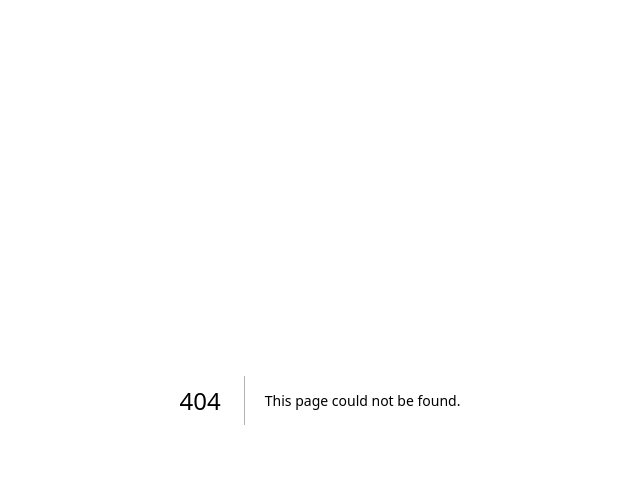
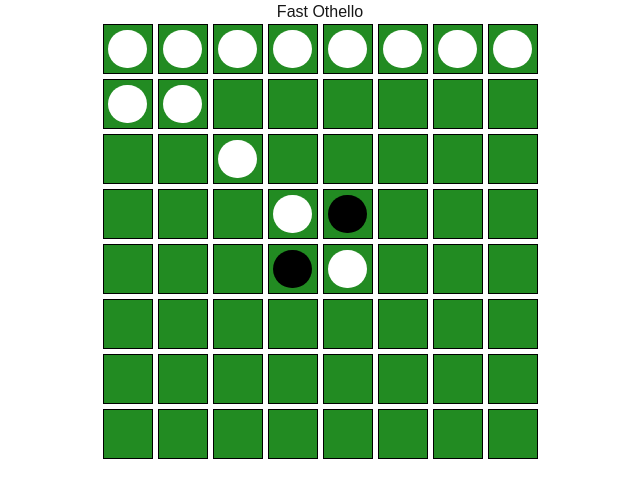
Before and after one commit to Jiromtrf/step4_app_frontend_deploy, a Next.js app: page /home/breather in a window 1280 px wide. Before the commit this address had no page. Shown: the top 498 px of the page, without its empty margins (320-960 px from the left). Built offline with nearby package versions, Linux system fonts and the light colour scheme; what @geist-ui/core would draw is missing.

Commit message:
no message

```diff
--- a/src/app/home/ClientComponent.tsx
+++ b/src/app/home/ClientComponent.tsx
@@ -136,11 +136,11 @@ const ClientComponent: React.FC<ClientComponentProps> = ({ initialMessages }) =>
         <h2>機能一覧</h2>
         <ul className={styles.sidebarList}>
           <li><Link href="/home/dashboard">ステータス確認</Link></li>
-          <li><a href="#">宿題の進捗</a></li>
-          <li><a href="#">講義資料</a></li>
+          <li><a href="https://www.notion.so/tech0-wiki/b3f8af9f46334ce3bf32b33a33931210?pvs=4">宿題の進捗</a></li>
+          <li><a href="https://www.notion.so/tech0-wiki/DB-d0fbb0915f00436da682a46420c22791?pvs=4">講義資料</a></li>
           <li><Link href="/home/checktest">理解度チェック</Link></li>
           <li><Link href="/home/maintenance">勉強する</Link></li>
-          <li><Link href="/home/maintenance">遊びに行く</Link></li>
+          <li><Link href="/home/breather">遊びに行く</Link></li>
           <li><Link href="/home/teaming">チーミング</Link></li>
           <li><SignoutButton /></li>
         </ul>
--- /dev/null
+++ b/src/app/home/breather/page.tsx
@@ -0,0 +1,250 @@
+// src/app/home/breather/page.tsx
+"use client";
+
+import React, { useState, useEffect } from "react";
+
+type Cell = "empty" | "black" | "white";
+type Board = Cell[][];
+
+const initialBoard: Board = Array(8)
+  .fill(null)
+  .map(() =>
+    Array(8)
+      .fill(null)
+      .map(() => "empty")
+  );
+
+// 初期配置をセット
+initialBoard[3][3] = "white";
+initialBoard[3][4] = "black";
+initialBoard[4][3] = "black";
+initialBoard[4][4] = "white";
+
+export default function Page() {
+  const [board, setBoard] = useState<Board>(initialBoard);
+  const [gameOver, setGameOver] = useState(false);
+  const [winner, setWinner] = useState<string | null>(null);
+
+  // 方向ベクトル（8方向）
+  const directions = [
+    [-1, 0], // 上
+    [1, 0], // 下
+    [0, -1], // 左
+    [0, 1], // 右
+    [-1, -1], // 左上
+    [-1, 1], // 右上
+    [1, -1], // 左下
+    [1, 1], // 右下
+  ];
+
+  // 駒をひっくり返す関数
+  const flipPieces = (
+    row: number,
+    col: number,
+    newBoard: Board,
+    player: "black" | "white"
+  ): boolean => {
+    let flipped = false;
+
+    directions.forEach(([dx, dy]) => {
+      const toFlip: [number, number][] = [];
+      let x = row + dx;
+      let y = col + dy;
+
+      while (
+        x >= 0 &&
+        x < 8 &&
+        y >= 0 &&
+        y < 8 &&
+        newBoard[x][y] !== "empty" &&
+        newBoard[x][y] !== player
+      ) {
+        toFlip.push([x, y]);
+        x += dx;
+        y += dy;
+      }
+
+      if (
+        x >= 0 &&
+        x < 8 &&
+        y >= 0 &&
+        y < 8 &&
+        newBoard[x][y] === player
+      ) {
+        flipped = true;
+        toFlip.forEach(([fx, fy]) => {
+          newBoard[fx][fy] = player;
+        });
+      }
+    });
+
+    return flipped;
+  };
+
+  // プレイヤーが置けるか確認
+  const canPlacePiece = (
+    row: number,
+    col: number,
+    player: "black" | "white"
+  ): boolean => {
+    if (board[row][col] !== "empty") return false;
+
+    const newBoard = board.map((row) => row.slice());
+    return flipPieces(row, col, newBoard, player);
+  };
+
+  // 白（AI）のターン
+  const whiteAI = () => {
+    if (gameOver) return;
+
+    const newBoard = board.map((row) => row.slice());
+
+    for (let row = 0; row < 8; row++) {
+      for (let col = 0; col < 8; col++) {
+        if (canPlacePiece(row, col, "white")) {
+          flipPieces(row, col, newBoard, "white");
+          newBoard[row][col] = "white";
+          setBoard(newBoard);
+          return;
+        }
+      }
+    }
+  };
+
+  // クリック時の処理（黒プレイヤー）
+  const handleCellClick = (row: number, col: number) => {
+    if (board[row][col] !== "empty" || gameOver) return;
+
+    const newBoard = board.map((row) => row.slice());
+
+    if (flipPieces(row, col, newBoard, "black")) {
+      newBoard[row][col] = "black";
+      setBoard(newBoard);
+    }
+  };
+
+  // 勝敗判定
+  const checkWinner = () => {
+    const blackCount = board.flat().filter((cell) => cell === "black").length;
+    const whiteCount = board.flat().filter((cell) => cell === "white").length;
+
+    if (blackCount + whiteCount === 64) {
+      setGameOver(true);
+      setWinner(blackCount > whiteCount ? "Black Wins!" : "White Wins!");
+    }
+  };
+
+  // 白（AI）のターンを0.7秒ごとに実行
+  useEffect(() => {
+    const interval = setInterval(() => {
+      whiteAI();
+    }, 700);
+
+    return () => clearInterval(interval);
+  }, [board]);
+
+  // 勝敗判定のトリガー
+  useEffect(() => {
+    checkWinner();
+  }, [board]);
+
+  return (
+    <div
+      style={{
+        display: "flex",
+        flexDirection: "column",
+        alignItems: "center",
+      }}
+    >
+      <h1>Fast Othello</h1>
+      <div
+        style={{
+          display: "grid",
+          gridTemplateColumns: `repeat(8, 50px)`,
+          gap: "5px",
+        }}
+      >
+        {board.map((row, rowIndex) =>
+          row.map((cell, colIndex) => (
+            <div
+              key={`${rowIndex}-${colIndex}`}
+              onClick={() => handleCellClick(rowIndex, colIndex)}
+              style={{
+                width: "50px",
+                height: "50px",
+                backgroundColor: "#228B22",
+                display: "flex",
+                alignItems: "center",
+                justifyContent: "center",
+                border: "1px solid #000",
+                cursor: "pointer",
+              }}
+            >
+              {cell === "black" && (
+                <div
+                  style={{
+                    width: "80%",
+                    height: "80%",
+                    borderRadius: "50%",
+                    backgroundColor: "black",
+                  }}
+                />
+              )}
+              {cell === "white" && (
+                <div
+                  style={{
+                    width: "80%",
+                    height: "80%",
+                    borderRadius: "50%",
+                    backgroundColor: "white",
+                  }}
+                />
+              )}
+            </div>
+          ))
+        )}
+      </div>
+
+      {gameOver && (
+        <div
+          style={{
+            position: "fixed",
+            top: 0,
+            left: 0,
+            width: "100%",
+            height: "100%",
+            backgroundColor: "rgba(0, 0, 0, 0.7)",
+            color: "white",
+            display: "flex",
+            flexDirection: "column",
+            alignItems: "center",
+            justifyContent: "center",
+            fontSize: "2em",
+          }}
+        >
+          <p>{winner}</p>
+          <button
+            onClick={() => {
+              setBoard(initialBoard);
+              setGameOver(false);
+              setWinner(null);
+            }}
+            style={{
+              padding: "10px 20px",
+              fontSize: "1em",
+              backgroundColor: "white",
+              color: "black",
+              border: "none",
+              cursor: "pointer",
+              borderRadius: "5px",
+              marginTop: "20px",
+            }}
+          >
+            Play Again
+          </button>
+        </div>
+      )}
+    </div>
+  ); // ← ここまでが return 文
+
+} // ← ここに閉じ括弧を追加
```
